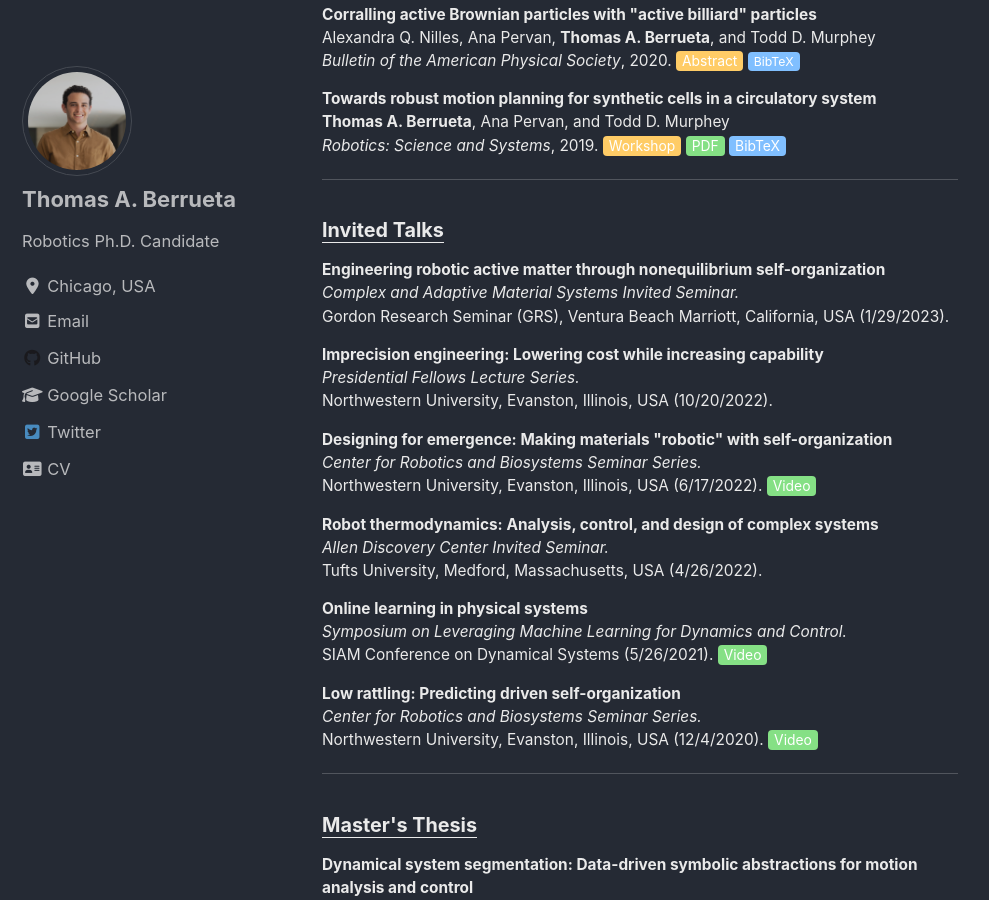
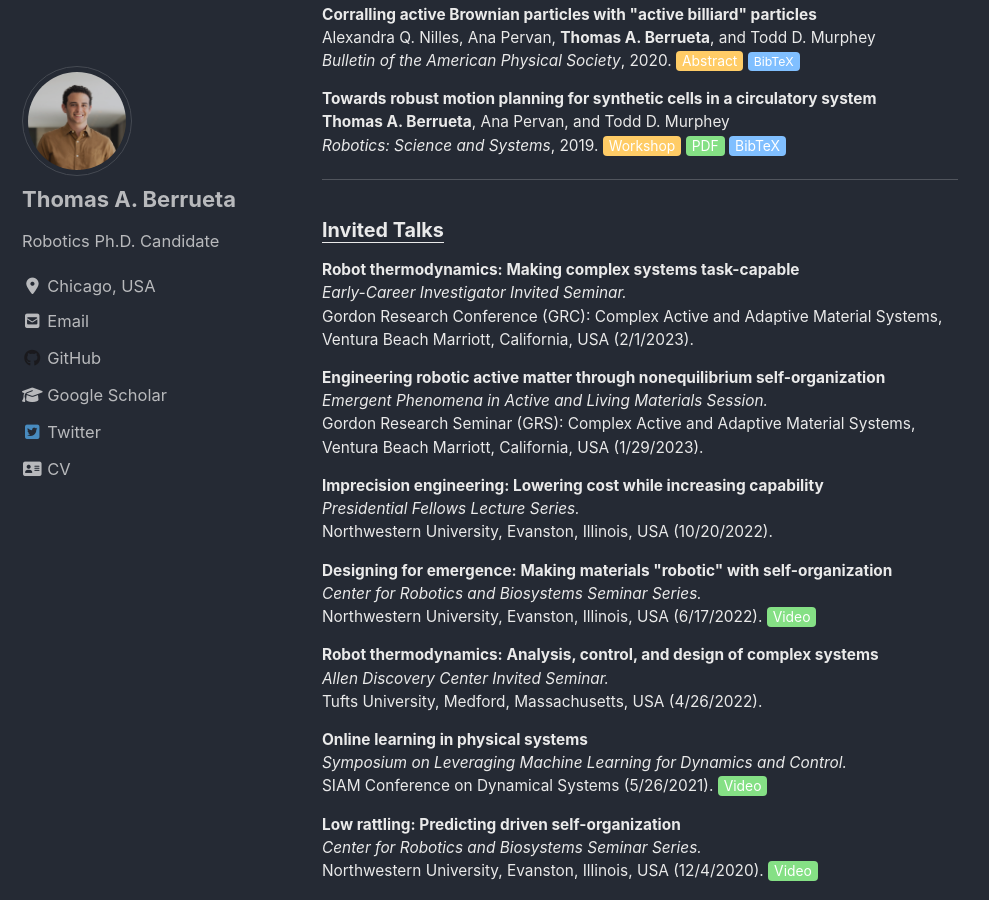
Before and after one commit to tberrueta/tberrueta.github.io, a Jekyll site: the page built from publications.html, in a window 1280 px wide and 900 px high, scrolled down 1828 px. Shown: the whole window, without its empty margins (0-989 px from the left). Built offline with Jekyll 4.4.1, drawn with Linux system fonts in a browser that asks for light colours; cached includes are drawn as plain includes; nearby versions of some CDN libraries.

Commit message:
update talk list and CV

```diff
--- a/publications.html
+++ b/publications.html
@@ -137,9 +137,13 @@ author_profile: true
     <hr>
 
   <h3 style="font-size:90%"><u>Invited Talks</u></h3>
+      <p style="font-size:70%"><b>Robot thermodynamics: Making complex systems task-capable</b>
+      <br><i>Early-Career Investigator Invited Seminar.</i>
+      <br>Gordon Research Conference (GRC): Complex Active and Adaptive Material Systems, Ventura Beach Marriott, California, USA (2/1/2023).</p>
+
       <p style="font-size:70%"><b>Engineering robotic active matter through nonequilibrium self-organization</b>
-      <br><i>Complex and Adaptive Material Systems Invited Seminar.</i>
-      <br>Gordon Research Seminar (GRS), Ventura Beach Marriott, California, USA (1/29/2023).</p>
+      <br><i>Emergent Phenomena in Active and Living Materials Session.</i>
+      <br>Gordon Research Seminar (GRS): Complex Active and Adaptive Material Systems, Ventura Beach Marriott, California, USA (1/29/2023).</p>
 
       <p style="font-size:70%"><b>Imprecision engineering: Lowering cost while increasing capability</b>
       <br><i>Presidential Fellows Lecture Series.</i>
```
Also changed, not shown: 1 other file.
